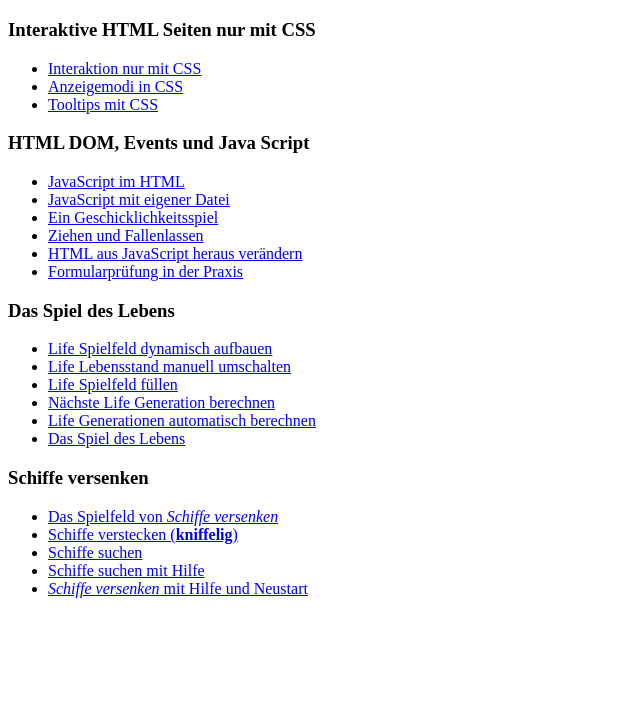
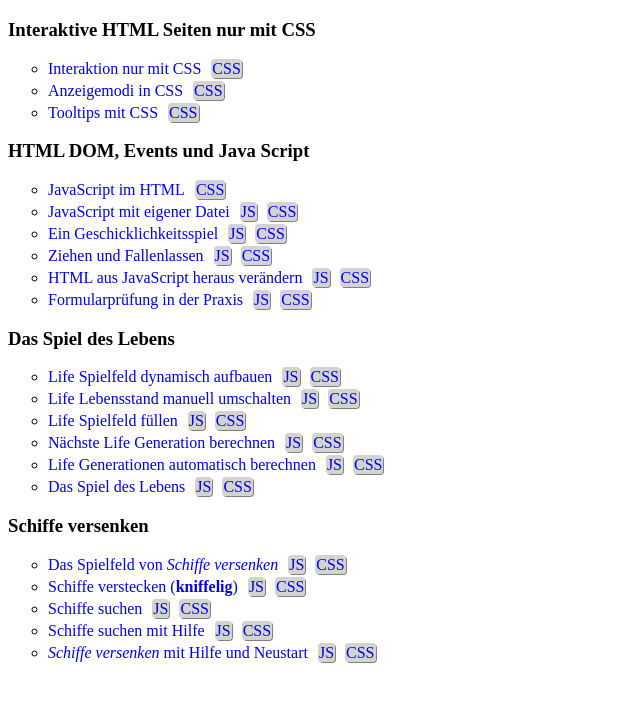
Before and after one commit to JMS-1/Projekttage, a plain HTML site: page index.html in a window 1280 px wide. Shown: the part 61-762 px from the top of the page, without its empty margins (0-640 px from the left). Drawn offline with Linux system fonts and the light colour scheme.

Commit message:
Some work on intro page

```diff
--- a/index.css
+++ b/index.css
@@ -1,12 +1,38 @@
 html {
-    position:relative;
+    position: relative;
+    color: black;
 }
 
 #vorschau {
     background-color: beige;
-    width: 800px;
-    height: 800px;
+    width: 600px;
+    height: 600px;
     position: absolute;
-    top: 100px;
-    left: 200px;
+    top: 40px;
+    left: 400px;
 }
+
+li {
+    margin-bottom: 4px;
+    list-style: circle;
+}
+
+    li:hover {
+        list-style: disc;
+    }
+
+.code {
+    margin-left: 10px;
+    background-color: lightgray;
+    border: 1px solid lightgray;
+    border-radius: 4px 4px;
+    box-shadow: gray 1px 1px;
+}
+
+a {
+    text-decoration: none;
+}
+
+    a:visited {
+        color: black;
+    }
--- a/index.html
+++ b/index.html
@@ -12,14 +12,14 @@
 
     <h3>Interaktive HTML Seiten nur mit CSS</h3>
     <ul>
-        <li><a href="cssonly/liste/index.html">Interaktion nur mit CSS</a></li>
-        <li><a href="cssonly/bloecke/index.html">Anzeigemodi in CSS</a></li>
-        <li><a href="cssonly/menu/index.html">Tooltips mit CSS</a></li>
+        <li><a href="cssonly/liste/index.html" data-nojs>Interaktion nur mit CSS</a></li>
+        <li><a href="cssonly/bloecke/index.html" data-nojs>Anzeigemodi in CSS</a></li>
+        <li><a href="cssonly/menu/index.html" data-nojs>Tooltips mit CSS</a></li>
     </ul>
 
     <h3>HTML DOM, Events und Java Script</h3>
     <ul>
-        <li><a href="htmldom/eingebettet/index.html">JavaScript im HTML</a></li>
+        <li><a href="htmldom/eingebettet/index.html" data-nojs>JavaScript im HTML</a></li>
         <li><a href="htmldom/mitjs/index.html">JavaScript mit eigener Datei</a></li>
         <li><a href="htmldom/einspiel/index.html">Ein Geschicklichkeitsspiel</a></li>
         <li><a href="htmldom/bewegen/index.html">Ziehen und Fallenlassen</a></li>
--- a/index.js
+++ b/index.js
@@ -14,6 +14,24 @@ function starten() {
     for (var i = 0; i < alleVerweise.length; i++) {
         var verweis = alleVerweise[i];
 
+        var href = verweis.href.substr(0, verweis.href.length - 4)
+        var jsRef = href + 'js';
+        var cssRef = href + 'css';
+
+        var add = '';
+        if (!verweis.hasAttribute('data-nojs'))
+            add += '<a href="' + jsRef + ' " class="code">JS</a>';
+        add += '<a href="' + cssRef + '" class="code">CSS</a>';
+
+        if (add != '')
+            verweis.parentElement.innerHTML += add;
+    }
+
+    alleVerweise = document.querySelectorAll('a:not(.code)');
+
+    for (var i = 0; i < alleVerweise.length; i++) {
+        var verweis = alleVerweise[i];
+
         verweis.onmouseenter = zeigen;
         verweis.onmouseleave = verstecken;
     }
```
